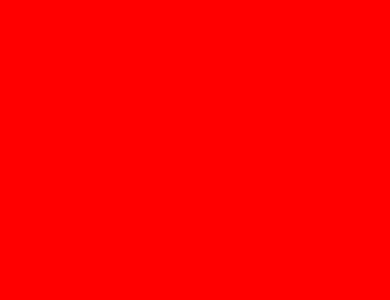
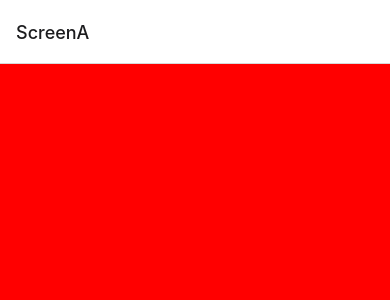
Before and after one commit to ramonabreu-data/Resenha, a React Native app in the folder DeResenha_App/: screen / in a window 390 px wide. Shown: the top 300 px of the page. Built offline with nearby package versions, Linux system fonts and the light colour scheme.

Commit message:
Contexto de Rota

```diff
--- a/DeResenha_App/App.tsx
+++ b/DeResenha_App/App.tsx
@@ -1,8 +1,9 @@
+import { Routes } from "./src/routes";
 import { ScreenA } from "./src/screens/ScreenA";
 
 
 export default function App() {
   return (
-   <ScreenA />
+   <Routes/>
   );
 }
--- /dev/null
+++ b/DeResenha_App/src/routes/index.tsx
@@ -0,0 +1,13 @@
+import {NavigationContainer} from  '@react-navigation/native';
+
+{/*Crindo contexto de navigation */}
+
+import { StackRoutes } from './Stack.routes';
+export function Routes(){
+    return (
+        <NavigationContainer>
+            <StackRoutes/>
+
+        </NavigationContainer>
+    )
+}
```
